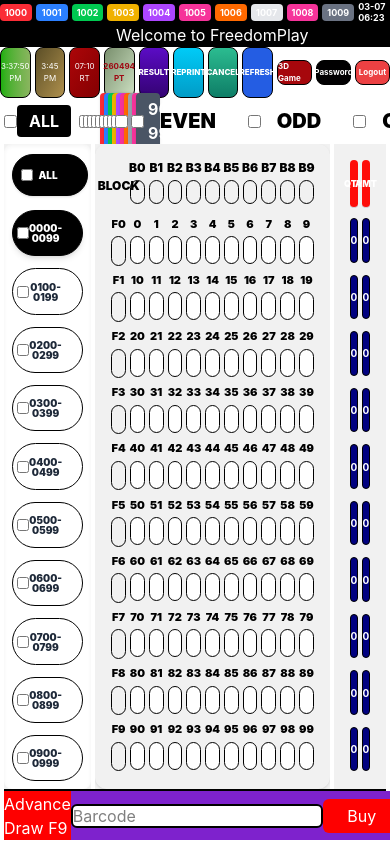
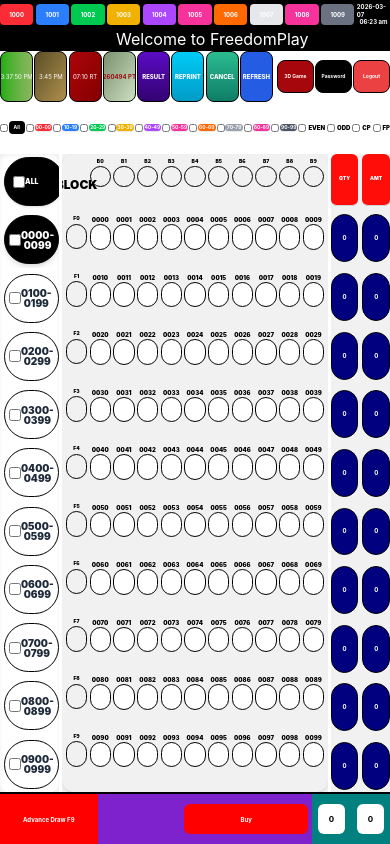
Before and after one commit to janakmandavgade/LotteryGame, a React (Vite) app: page / in a window 390 px wide. Built offline with nearby package versions, Linux system fonts and the light colour scheme.

Commit message:
Fixed functionality for right side qty and made responsive for mobiles

```diff
--- a/src/App.jsx
+++ b/src/App.jsx
@@ -12,16 +12,15 @@
     const [refreshTrigger, setRefreshTrigger] = useState(0);
 
     return (
-      <div className='h-screen w-full flex flex-col overflow-hidden'>
+      <div className='h-dvh w-full flex flex-col overflow-hidden'>
         <div className='shrink-0 bg-black'>
           <WinningValues winValues={winValues} />
           <ScrollingText />
         </div>
-        <div className='shrink-0 h-[5vh]'>
+        <div className='shrink-0 h-[6vh]'>
           <UtilRow setRefreshTrigger={setRefreshTrigger} />
         </div>
-        {/* This container now controls the remaining 100% height */}
-        <div className='flex-grow overflow-hidden'>
+        <div className='flex-grow min-h-0 overflow-hidden'>
           <LotteryGrid refreshTrigger={refreshTrigger}/>
         </div>
     </div>
--- a/src/components/lottery_grid/grid.jsx
+++ b/src/components/lottery_grid/grid.jsx
@@ -42,27 +42,36 @@
 
   const rowStats = useMemo(() => {
     const stats = Array.from({ length: 10 }, () => ({ qty: 0, amt: 0 }));
+    const thousandsBase = curr1000sIdx * 1000;
+    Object.entries(valueMap).forEach(([id, value]) => {
+      const numericId = parseInt(id);
+      if (numericId < thousandsBase || numericId >= thousandsBase + 1000) return;
+      const localId = numericId % 100;
+      if (!isCellAllowed(localId)) return;
+      const val = parseFloat(value) || 0;
+      if (val === 0) return;
+      const hundredsIdx = Math.floor((numericId - thousandsBase) / 100);
+      if (hundredsIdx >= 0 && hundredsIdx < 10) {
+        stats[hundredsIdx].qty += val;
+        stats[hundredsIdx].amt += (val * 2);
+      }
+    });
+    return stats;
+  }, [valueMap, evenOnly, oddOnly, curr1000sIdx]);
+
+  const grandTotals = useMemo(() => {
+    let qty = 0, amt = 0;
     Object.entries(valueMap).forEach(([id, value]) => {
       const numericId = parseInt(id);
       const localId = numericId % 100;
       if (!isCellAllowed(localId)) return;
       const val = parseFloat(value) || 0;
       if (val === 0) return;
-      const rowInBlock = Math.floor(localId / 10);
-      if (rowInBlock >= 0 && rowInBlock < 10) {
-        stats[rowInBlock].qty += val;
-        stats[rowInBlock].amt += (val * 2);
-      }
+      qty += val;
+      amt += val * 2;
     });
-    return stats;
+    return { qty, amt };
   }, [valueMap, evenOnly, oddOnly]);
-
-  const grandTotals = useMemo(() => {
-    return rowStats.reduce((acc, curr) => ({
-      qty: acc.qty + curr.qty,
-      amt: acc.amt + curr.amt
-    }), { qty: 0, amt: 0 });
-  }, [rowStats]);
 
   const stampData = (nextT, nextH) => {
     setValueMap(prevMap => {
@@ -134,22 +143,28 @@
   };
 
   return (
-    <div className="p-1 h-full w-full overflow-hidden flex flex-col font-sans">
+    <div className="p-0 w-full h-full overflow-hidden font-sans grid grid-rows-[7%_86%_7%]">
       {/* 1k Row */}
-      <div className="h-[6vh] grid grid-cols-[4fr_1fr] mb-0 shrink-0">
-        <div className='grid grid-cols-[1fr_11fr] gap-2 items-center justify-center'>
-          <div className="flex items-center justify-center text-center">
-            <input type="checkbox" checked={thousandsSelected.every(v => v)} onChange={() => toggleAll('1000')} className="w-full" />
-            <span className="inline-block h-full bg-black text-white text-center font-bold w-full px-3 py-1 rounded ">ALL</span>
+
+      <div className="grid grid-cols-[5fr_1fr] overflow-hidden w-full h-full items-center py-[1vh]">
+
+        <div className='grid grid-cols-[1fr_11fr] gap-[0.3vw] items-center justify-center overflow-hidden h-full'>
+
+          <div className="flex items-center justify-center text-center self-center max-h-[4vh] w-full gap-[0.2vw]">
+
+            <input type="checkbox" checked={thousandsSelected.every(v => v)} onChange={() => toggleAll('1000')} className="w-2 h-2 shrink-0" />
+            <span className="flex items-center justify-center bg-black text-white font-bold w-full px-[0.3vw] py-[0.5vh] rounded text-[clamp(5px,0.9vw,10px)] leading-none h-full">All</span>
           </div>
 
-          <div className="grid grid-cols-10 gap-1 h-full items-center">
+          <div className="grid grid-cols-10 gap-[0.3vw] h-full items-center">
             {thousandsSelected.map((sel, i) => (
-              <div key={i} className="flex items-center gap-2">
-                <input type="checkbox" checked={sel} onChange={() => { const n = [...thousandsSelected]; n[i] = !n[i]; setThousandsSelected(n); if(n[i]) stampData(n, hundredsSelected); }} />
+
+              <div key={i} className="flex items-center gap-[0.2vw] min-w-0 overflow-hidden">
+
+                <input type="checkbox" checked={sel} onChange={() => { const n = [...thousandsSelected]; n[i] = !n[i]; setThousandsSelected(n); if(n[i]) stampData(n, hundredsSelected); }} className="w-2 h-2 shrink-0" />
                 <button
                   onClick={() => setCurr1000sIdx(i)}
-                  className={`${colors[i]} text-white font-bold w-full h-full px-3 py-1 rounded shadow-sm hover:opacity-80 transition-opacity`}
+                  className={`${colors[i]} text-white font-bold w-full h-full px-0 py-0 rounded shadow-sm hover:opacity-80 transition-opacity text-[clamp(5px,0.9vw,10px)] truncate`}
                 >
                   {i}0-{i}9
                 </button>
@@ -158,11 +173,12 @@
           </div>
         </div>
 
-        <div className="flex gap-8 ml-auto pl-4 h-full w-full items-center justify-center">
+        <div className="flex gap-[0.5vw] pl-[0.3vw] h-full w-full items-center justify-center">
           {['EVEN', 'ODD', 'CP', 'FP'].map((label) => (
-            <label key={label} className="flex items-center text-xl gap-4 font-black cursor-pointer">
+            <label key={label} className="flex items-center text-[clamp(6px,1vw,11px)] gap-[0.5vw] font-black cursor-pointer h-full" >
               <input
                 type="checkbox"
+                className="w-2 h-2 shrink-0"
                 checked={label === 'EVEN' ? evenOnly : label === 'ODD' ? oddOnly : false}
                 onChange={() => {
                   if (label === 'EVEN') { setEvenOnly(!evenOnly); setOddOnly(false); }
@@ -175,25 +191,26 @@
       </div>
 
       {/* Main Grid for matrix*/}
-      <div className="flex-grow grid grid-cols-[2fr_9fr_2fr] gap-1 w-full min-h-0">
-        <div className="flex flex-col h-full bg-[#F1F1F1]">
-          <div className="grid grid-rows-11 gap-1 h-full p-1 bg-white rounded-lg shadow-inner">
-            <div className="flex items-center justify-center h-full w-[96%] py-0.5 ml-1">
-              <div className="bg-black text-white rounded-full px-2 flex items-center h-[5vh] min-h-[22px] w-full shadow-sm border border-black">
+
+      <div className="grid grid-cols-[2fr_9fr_2fr] gap-[0.3vh] w-full h-full overflow-hidden">
+        <div className="flex flex-col h-full max-h-full bg-[#F1F1F1] overflow-hidden">
+          <div className="grid grid-rows-11 gap-[0.3vh] h-full bg-white rounded-lg shadow-inner">
+            <div className="flex items-center justify-center h-full w-[94%] py-[0.4vh] ml-1">
+              <div className="bg-black text-white rounded-full px-2 flex items-center h-full w-full shadow-sm border border-black">
                 <input
                   type="checkbox"
                   className="w-3 h-3 accent-blue-500"
                   checked={hundredsSelected.every(v => v)}
                   onChange={() => toggleAll('100')}
                 />
-                <span className="text-[10px] font-black flex-1 text-center pr-4 leading-none">
+                <span className="text-[clamp(7px,1.1vw,11px)] font-black flex-1 text-center pr-4 leading-none">
                   ALL
                 </span>
               </div>
             </div>
 
             {hundredsSelected.map((sel, i) => (
-              <div key={i} className="flex items-center px-1 py-1">
+              <div key={i} className="flex items-center px-1 py-[0.4vh] overflow-hidden">
                 <div
                   className={`flex items-center px-1 rounded-full border-[1.5px] h-full w-full min-h-0 py-0.5 transition-all ${
                     curr100sIdx === i
@@ -226,10 +243,9 @@
 
 
         {/* Center Column */}
-        <div key={refreshTrigger} className="flex flex-col gap-1 w-full overflow-x-auto min-w-0 bg-[#F1F1F1]">
+        <div key={refreshTrigger} className="flex flex-col w-full h-full overflow-hidden min-w-0 bg-[#F1F1F1]">
 
-
-          <div className="grid grid-cols-11 grid-rows-11 gap-1 w-full h-full p-4 rounded-xl shadow-sm ">
+          <div className="grid grid-cols-11 grid-rows-11 gap-[0.3vh] w-full h-full p-[0.5vh] rounded-xl shadow-sm">
 
             <div className="flex items-center justify-center">
               <span className="text-xs font-black text-black uppercase">BLOCK</span>
@@ -237,14 +253,14 @@
 
             {/* B rows */}
             {Array.from({ length: 10 }).map((_, i) => (
-              <div key={`head-b-${i}`} className="flex flex-col items-center gap-1">
-                <div className="text-xs font-black text-black uppercase">B{i}</div>
+              <div key={`head-b-${i}`} className="flex flex-col items-center gap-[0.1vh]">
+                <div className="text-[clamp(5px,1vw,10px)] font-black text-black uppercase">B{i}</div>
                 <input
                   type="number"
                   placeholder=""
                   size={1}
                   onChange={(e) => updateMapValues(Array.from({ length: 10 }, (_, r) => r * 10 + i), e.target.value, `b${i}`)}
-                  className="w-full h-6 min-w-0 rounded-full border-[1.5px] border-black
+                  className="w-full h-[2.5vh] min-w-0 rounded-full border-[1.5px] border-black
                     text-center text-xs font-bold
                     appearance-none p-0 leading-none
                     flex items-center justify-center
@@ -259,14 +275,14 @@
             {Array.from({ length: 10 }).map((_, rowIndex) => (
               <React.Fragment key={`row-${rowIndex}`}>
 
-                <div className="flex flex-col items-center gap-1">
-                  <div className="text-[11px] font-black text-black uppercase">F{rowIndex}</div>
+                <div className="flex flex-col items-center gap-[0.1vh]">
+                  <div className="text-[clamp(5px,1vw,10px)] font-black text-black uppercase">F{rowIndex}</div>
                   <input
                     type="number"
                     size={1}
                     placeholder=""
                     onChange={(e) => updateMapValues(Array.from({ length: 10 }, (_, c) => rowIndex * 10 + c), e.target.value, `f${rowIndex}`)}
-                    className="w-full h-full max-h-[3.5vh] rounded-full border border-black text-center text-[10px] font-bold p-0 flex items-center justify-center focus:outline-none"
+                    className="w-full h-full max-h-[3vh] rounded-full border border-black text-center text-[clamp(6px,1.2vw,11px)] font-bold p-0 flex items-center justify-center focus:outline-none"
                   />
                 </div>
 
@@ -277,9 +293,10 @@
                   const disabled = !isCellAllowed(localId);
 
                   return (
-                    <div key={absoluteId} className="flex flex-col items-center gap-1">
-                      <span className={`text-[11px] font-black ${disabled ? 'text-gray-300' : 'text-black'}`}>
-                        {absoluteId}
+                    <div key={absoluteId} className="flex flex-col items-center gap-[0vh]">
+                        <span className={`text-[clamp(6px,1vw,10px)] font-black ${disabled ? 'text-gray-300' : 'text-black'}`}>
+                        {/* {absoluteId} */}
+                        {String(absoluteId).padStart(4, '0')}
                       </span>
                       <input
                         type="number"
@@ -287,7 +304,7 @@
                         disabled={disabled}
                         value={valueMap[absoluteId] || ""}
                         onChange={(e) => updateMapValues([localId], e.target.value, `cell${absoluteId}`, true)}
-                        className={`w-full h-7 rounded-full border-[1.5px] border-black
+                        className={`w-full h-[3vh] rounded-full border-[1.5px] border-black
                           text-center text-xs font-bold
                           appearance-none p-0 leading-none
                           flex items-center justify-center
@@ -306,26 +323,25 @@
         </div>
 
         {/* Right Column */}
-        <div className="flex flex-col h-full bg-[#F1F1F1]">
-
-          <div className="grid grid-rows-11 gap-y-2 h-full p-4">
+        <div className="flex flex-col h-full max-h-full bg-[#F1F1F1] overflow-hidden">
+          <div className="grid grid-rows-11 gap-y-[0.8vh] h-full">
 
             <div className="grid grid-cols-2 gap-x-1">
               <div className="flex items-center justify-center  bg-[#FE0D09] rounded-md border-b border-gray-300">
-                <span className="text-[9px] font-black  text-white">QTY</span>
+                <span className="text-[clamp(5px,1vw,9px)] font-black  text-white">QTY</span>
               </div>
               <div className="flex items-center justify-center bg-[#FE0D09] rounded-md border-b border-gray-300">
-                <span className="text-[9px] font-black text-white">AMT</span>
+                <span className="text-[clamp(5px,1vw,9px)] font-black text-white">AMT</span>
               </div>
             </div>
 
             {rowStats.map((stat, i) => (
               <div key={i} className="grid grid-cols-2 gap-1 h-full min-h-0 py-0.5">
                 <div className="flex items-center justify-center bg-[#010180] rounded-full border border-black h-full">
-                  <span className="text-[10px] font-bold text-white leading-none">{stat.qty}</span>
+                  <span className="text-[clamp(6px,1.1vw,10px)] font-bold text-white leading-none">{stat.qty}</span>
                 </div>
                 <div className="flex items-center justify-center bg-[#010180] rounded-full border border-black h-full">
-                  <span className="text-[10px] font-bold text-white leading-none">{stat.amt}</span>
+                  <span className="text-[clamp(6px,1.1vw,10px)] font-bold text-white leading-none">{stat.amt}</span>
                 </div>
               </div>
             ))}
@@ -334,25 +350,18 @@
 
       </div>
 
-      <div className='shrink-0 h-[6vh] grid grid-cols-[25fr_55fr_20fr] border-t-2 border-black bg-white'>
-        <div className='bg-[#FE0000] flex justify-center items-center text-white'>Advance Draw F9</div>
-        <div className='flex flex-row bg-[#7E22CD] justify-between items-center'>
-          <input
-            type='string'
-            placeholder='Barcode'
-            className='h-6 bg-white border-2 border-black rounded-md'
-          />
-          <div>
-            <button className='bg-[#FE0000] rounded-md h-[4vh] w-[20vw] text-white'>
-                Buy
-            </button>
-          </div>
+      <div className='grid grid-cols-[25fr_55fr_20fr] border-t-2 border-black bg-white overflow-hidden h-full'>
+        <div className='bg-[#FE0000] flex justify-center items-center text-white text-[clamp(6px,1.2vw,12px)] font-bold text-center px-[0.3vw] h-full'>Advance Draw F9</div>
+        <div className='flex flex-row bg-[#7E22CD] items-center justify-end h-full px-[1vw]'>
+          <button className='bg-[#FE0000] rounded-md h-[60%] w-[60%] text-white text-[clamp(6px,1.2vw,12px)] font-bold flex items-center justify-center'>
+              Buy
+          </button>
         </div>
-        <div className=' flex flex-row bg-[#00807F] justify-around items-center'>
-          <div className='bg-white h-3/4 w-1/4 text-2xl items-center text-center justify-center rounded-md'>
+        <div className='flex flex-row bg-[#00807F] justify-around items-center h-full'>
+          <div className='bg-white h-[60%] w-[35%] text-[clamp(8px,1.5vw,16px)] rounded-md font-bold flex items-center justify-center'>
             {grandTotals.qty}
           </div>
-          <div className='bg-white h-3/4 w-1/4 text-2xl items-center text-center justify-center rounded-md'>
+          <div className='bg-white h-[60%] w-[35%] text-[clamp(8px,1.5vw,16px)] rounded-md font-bold flex items-center justify-center'>
             {grandTotals.amt}
           </div>
         </div>
--- a/src/components/util_row/util_row.jsx
+++ b/src/components/util_row/util_row.jsx
@@ -1,55 +1,55 @@
 function UtilRow({setRefreshTrigger}){
 
     return (
-        <div className="h-full grid grid-cols-[70%_30%] w-full">
+        <div className="h-full grid grid-cols-[70%_30%] w-full overflow-hidden">
             {/* 70% */}
-            <div className="grid grid-cols-8 gap-1">
-                <div className="h-full bg-linear-to-r from-[#1bae0c] to-[#8AB55F] rounded-lg justify-center text-center text-[clamp(8px,1.5vw,14px)] flex items-center border-black border-1 text-white">
+            <div className="grid grid-cols-8 gap-[0.3vw] overflow-hidden">
+                <div className="h-full bg-linear-to-r from-[#1bae0c] to-[#8AB55F] rounded-lg justify-center text-center text-[clamp(6px,1.2vw,11px)] truncate flex items-center border-black border-1 text-white">
                     3:37:50 PM
                 </div>
 
-                <div className="h-full bg-gradient-to-br from-[#5C4F27] to-[#AF904D] rounded-lg justify-center text-center text-[clamp(8px,1.5vw,14px)] flex items-center border-black border-1 text-white">
+                <div className="h-full bg-gradient-to-br from-[#5C4F27] to-[#AF904D] rounded-lg justify-center text-center text-[clamp(6px,1.2vw,11px)] truncate flex items-center border-black border-1 text-white">
                     3:45 PM
                 </div>
 
-                <div className="h-full bg-gradient-to-br from-[#AC0609] to-[#840002] rounded-lg justify-center text-center text-[clamp(8px,1.5vw,14px)] flex items-center border-black border-1 text-white">
+                <div className="h-full bg-gradient-to-br from-[#AC0609] to-[#840002] rounded-lg justify-center text-center text-[clamp(6px,1.2vw,11px)] truncate flex items-center border-black border-1 text-white">
                     07:10 RT
                 </div>
 
-                <div className="h-full bg-gradient-to-br from-[#7A906E] to-[#CEE1C3] rounded-lg justify-center text-center text-[clamp(8px,1.5vw,14px)] flex items-center border-black border-1 text-red-800 font-bold">
+                <div className="h-full bg-gradient-to-br from-[#7A906E] to-[#CEE1C3] rounded-lg justify-center text-center text-[clamp(6px,1.2vw,11px)] truncate flex items-center border-black border-1 text-red-800 font-bold">
                     260494 PT
                 </div>
 
-                <div className="h-full bg-gradient-to-b from-[#5B0CC5] to-[#340373] rounded-lg justify-center text-center text-[clamp(8px,1.5vw,14px)] flex items-center border-black border-1 text-white font-extrabold">
+                <div className="h-full bg-gradient-to-b from-[#5B0CC5] to-[#340373] rounded-lg justify-center text-center text-[clamp(6px,1.2vw,11px)] truncate flex items-center border-black border-1 text-white font-extrabold">
                     RESULT
                 </div>
 
-                <div className="h-full bg-gradient-to-b from-[#00CBF7] to-[#019CC7] rounded-lg justify-center text-center text-[clamp(8px,1.5vw,14px)] flex items-center border-black border-1 text-white font-extrabold">
+                <div className="h-full bg-gradient-to-b from-[#00CBF7] to-[#019CC7] rounded-lg justify-center text-center text-[clamp(6px,1.2vw,11px)] truncate flex items-center border-black border-1 text-white font-extrabold">
                     REPRINT
                 </div>
 
-                <div className="h-full bg-gradient-to-b from-[#2BBC90] to-[#0E7E67] rounded-lg justify-center text-center text-[clamp(8px,1.5vw,14px)] flex items-center border-black border-1 text-white font-extrabold">
+                <div className="h-full bg-gradient-to-b from-[#2BBC90] to-[#0E7E67] rounded-lg justify-center text-center text-[clamp(6px,1.2vw,11px)] truncate flex items-center border-black border-1 text-white font-extrabold">
                     CANCEL
                 </div>
 
-                <div className="h-full bg-[#245DE3] rounded-lg justify-center text-center text-[clamp(8px,1.5vw,14px)] flex items-center border-black border-1 text-white font-extrabold" onClick={() => setRefreshTrigger(prev => prev + 1)}>
+                <div className="h-full bg-[#245DE3] rounded-lg justify-center text-center text-[clamp(6px,1.2vw,11px)] truncate flex items-center border-black border-1 text-white font-extrabold" onClick={() => setRefreshTrigger(prev => prev + 1)}>
                     REFRESH
                 </div>
             </div>
 
             {/* 30% */}
             <div>
-                <div className="h-[6vh] flex items-center justify-center ml-1">
-                    <div className="grid grid-cols-3 gap-1 w-full">
-                        <div className="h-[3vh] bg-[#A6070C] rounded-lg flex items-center justify-center text-[clamp(8px,1.5vw,14px)] border border-black text-white font-bold">
+                <div className="h-full flex items-center justify-center ml-1 py-[1vh]">
+                    <div className="grid grid-cols-3 gap-[0.3vw] w-full h-full">
+                        <div className="h-full bg-[#A6070C] rounded-lg flex items-center justify-center text-[clamp(5px,0.9vw,9px)] truncate border border-black text-white font-bold">
                             3D Game
                         </div>
 
-                        <div className="h-[3vh] bg-[#010001] rounded-lg flex items-center justify-center text-[clamp(8px,1.5vw,14px)] border border-black text-white font-bold">
+                        <div className="h-full bg-[#010001] rounded-lg flex items-center justify-center text-[clamp(5px,0.9vw,9px)] truncate border border-black text-white font-bold">
                             Password
                         </div>
 
-                        <div className="h-[3vh] bg-[#EC4143] rounded-lg flex items-center justify-center text-[clamp(8px,1.5vw,14px)] border border-black text-white font-bold">
+                        <div className="h-full bg-[#EC4143] rounded-lg flex items-center justify-center text-[clamp(5px,0.9vw,9px)] truncate border border-black text-white font-bold">
                             Logout
                         </div>
 
--- a/src/components/winValuesandTime/winButton.jsx
+++ b/src/components/winValuesandTime/winButton.jsx
@@ -1,8 +1,8 @@
 function WinButton({ value, color }) {
     return (
         <div
-            className={`h-[2vh] landscape:h-[2vh] ${color} flex flex-col items-center justify-center
-            text-[9px] sm:text-[10px] md:text-xs text-white rounded leading-tight mt-1 font-bold`}
+            className={`h-[2.5vh] ${color} flex flex-col items-center justify-center
+            text-[clamp(6px,1.2vw,11px)] text-white rounded leading-tight mt-1 font-bold`}
         >
             {value}
         </div>
--- a/src/components/winValuesandTime/winning_values.jsx
+++ b/src/components/winValuesandTime/winning_values.jsx
@@ -43,7 +43,7 @@
     }
 
     return (
-        <div className="grid grid-cols-11 w-full gap-1">
+        <div className="grid grid-cols-11 w-full gap-[0.3vh]">
             {winValues.map((item, index) => {
                 const randomColor = colors[index];
 
```
